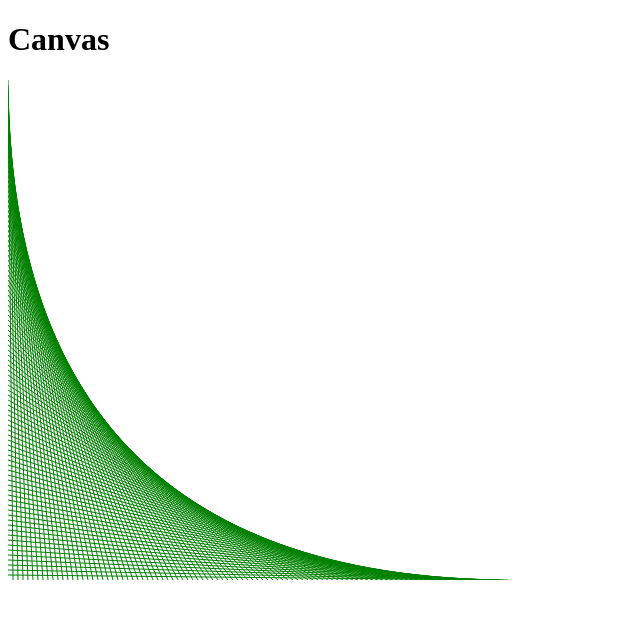
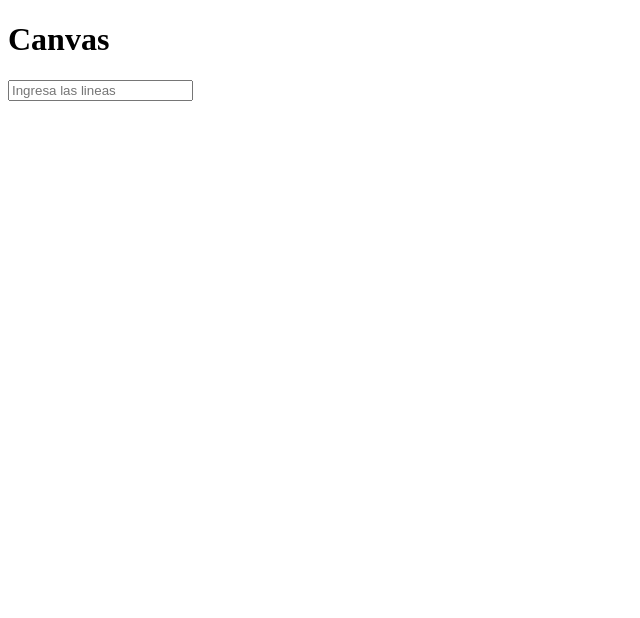
Before and after one commit to vicenterivero/canvas_js, a plain HTML site: page index.html in a window 1280 px wide. Shown: the whole page, without its empty margins (0-640 px from the left). Drawn offline with Linux system fonts and the light colour scheme.

Commit message:
dibujar con lineas

```diff
--- a/canvas.js
+++ b/canvas.js
@@ -1,15 +1,22 @@
 let d = document.getElementById('canvas');
+let inputLineas = document.getElementById('ingresarLineas');
+inputLineas.addEventListener("change", dibujarEscribir);
 let lienzo = d.getContext('2d');
 let ancho = d.width;
 let alto = d.height;
 
-let lineas = 100;
-let countL = 0;
-let espacio = ancho/lineas;
-let colorGeneral = 'green'
-for(countL = 0;countL<lineas;countL++){
-    dibujarLineas(colorGeneral,0,espacio*countL,espacio*(countL+1),alto);
+
+function dibujarEscribir() {
+    console.log(inputLineas);
+    let lineas = inputLineas.value;
+    let countL = 0;
+    let espacio = ancho / lineas;
+    let colorGeneral = 'green'
+    for (countL = 0; countL < lineas; countL++) {
+        dibujarLineas(colorGeneral, 0, espacio * countL, espacio * (countL + 1), alto);
+    }
 }
+
 
 function dibujarLineas(color, xinicial, yinicial, xfinal, yfinal) {
     lienzo.beginPath();
--- a/index.html
+++ b/index.html
@@ -8,6 +8,9 @@
 </head>
 <body>
     <h1>Canvas</h1>
+    <input type="number" id="ingresarLineas" placeholder="Ingresa las lineas">
+    <br>
+
     <Canvas width="500px" height="500px" id="canvas"></Canvas>
     <script src="/canvas.js"></script>
 </body>
```
